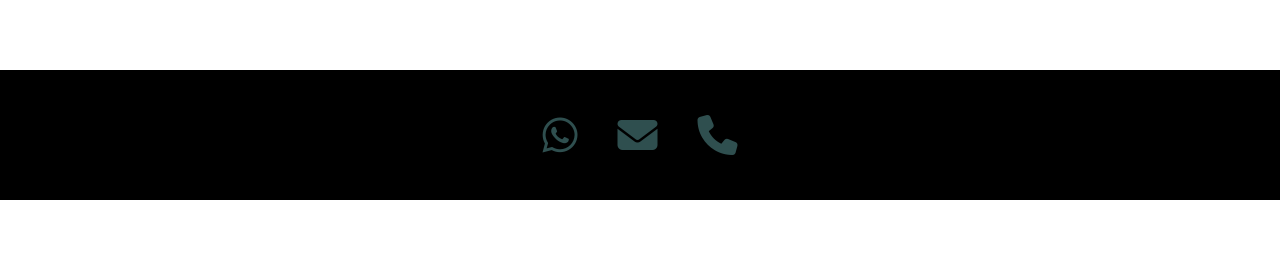
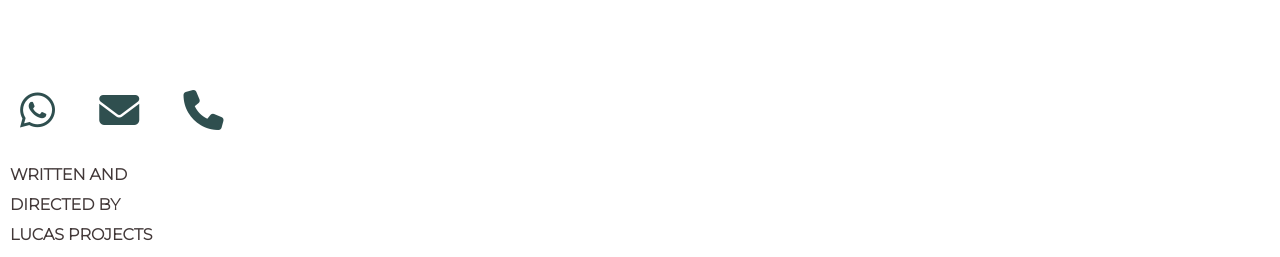
Before and after one commit to xlucasnicolasrodriguez/lucas-projects, a plain HTML site: page index.html in a window 1280 px wide. Shown: the part 2825-3082 px from the top of the page. Before the commit the page ends 3025 px from the top, so only its background shows below. Drawn offline with Linux system fonts and the light colour scheme; files whose address does not match are found by name; a web font is replaced by a local one.

Commit message:
changes footer

```diff
--- a/estilos.css
+++ b/estilos.css
@@ -927,52 +927,3 @@ input{
     }
 }
 /*footer*/
-#footer{
-    width: 100%;
-    display: flex;
-    flex-wrap: wrap;
-    justify-content: center;
-}
-.fotterContainer{
-    position: relative;
-    width: 100%;
-}
-.articleFotter1{
-    display: flex;
-    justify-content: center;
-    align-items: center;
-    width: 100%;
-    height: 8.125rem;
-    background-color: rgb(0, 0, 0);
-    position: relative;
-    z-index: 1;
-    transition: all 1s cubic-bezier(0.5,0,0,1)
-}
-.articleFotter2{
-    width: 100%;
-    height: 8.125rem;
-    background-color: black;
-    overflow: hidden;
-    margin-top: -8.125rem;
-    transition: all 1s cubic-bezier(0.5,0,0,1);
-}
-.articleFotter2 p{
-    font-family: "benguib";
-    color: rgb(233, 220, 36);
-    font-size: 3rem;
-    line-height: 2.5rem;
-    text-align: center;
-}
-.fotterContainer:hover .articleFotter2{
-    margin-top: -16.25rem;
-}
-.fotterContainer:hover .articleFotter1{
-    margin-top: 8.125rem;
-    position: relative;
-}
-@media (max-width: 768px){
-    .articleFotter2 p{
-        font-size: 1.5rem;
-        line-height: 1.5rem;
-    }
-}
```
